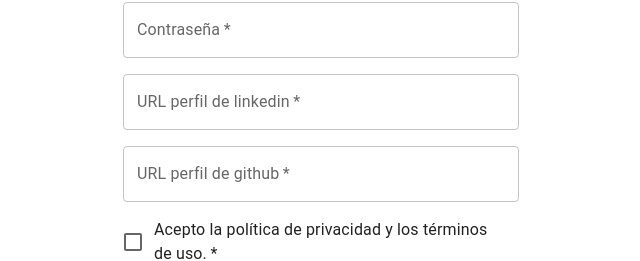
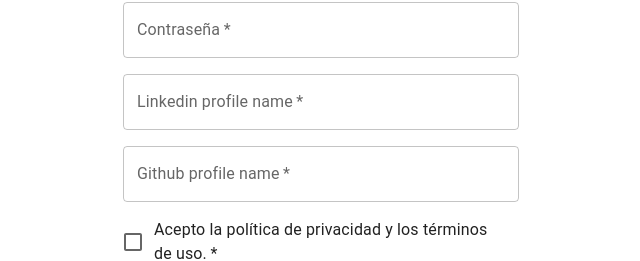
Before and after one commit to d0vak1n/ProjectColabo, a React (Vite) app in the folder ProjectColaboFront/: page /#/register in a window 1280 px wide. Shown: the part 318-579 px from the top of the page, without its empty margins (319-959 px from the left). Built offline with nearby package versions, Linux system fonts and the light colour scheme.

Commit message:
feat: added form handling

```diff
--- a/ProjectColaboFront/src/components/Auth/Login.jsx
+++ b/ProjectColaboFront/src/components/Auth/Login.jsx
@@ -22,10 +22,27 @@ function Copyright(props) {
 const Login = ({ setToken }) => {
   const [email, setEmail] = useState('');
   const [password, setPassword] = useState('');
+  const [emailError, setEmailError] = useState(false);
   const navigate = useNavigate();
 
   const handleSubmit = async (e) => {
     e.preventDefault();
+
+    //Comprobación de campos vacíos
+    if (!email || !password) {
+      alert('Por favor, rellena todos los campos');
+      return;
+    }
+
+    //Comprobar patron de email correcto
+    const emailRegex = /^[\w-]+(\.[\w-]+)*@([\w-]+\.)+[a-zA-Z]{2,7}$/;
+    if (!emailRegex.test(email)) {
+      setEmailError(true);
+      return;
+    } else {
+      setEmailError(false);
+    }
+
     try {
       const response = await axios.post('http://localhost:5000/login', { email, password });
       setToken(response.data.token);
@@ -67,26 +84,30 @@ const Login = ({ setToken }) => {
           <Typography component="h1" variant="h5">
             Login
           </Typography>
-                <Box component="form" noValidate onSubmit={handleSubmit} sx={{ mt: 1 }}>
+          <Box component="form" onSubmit={handleSubmit} sx={{ mt: 1 }}>
             <TextField
               margin="normal"
               required
               fullWidth
               label="Email"
-                    name="email"
+              value={email}
               autoComplete="email"
               autoFocus
+              error={emailError}
+              helperText={emailError ? 'El email es inválido' : ''}
               onChange={(e) => setEmail(e.target.value)}
+              inputProps={{ maxLength: 30 }}
             />
             <TextField
               margin="normal"
               required
               fullWidth
-                    name="password"
               label="Contraseña"
               type="password"
+              value={password}
               autoComplete="current-password"
               onChange={(e) => setPassword(e.target.value)}
+              inputProps={{ maxLength: 30 }}
             />
             <FormControlLabel
               control={<Checkbox value="remember" color="primary" />}
--- a/ProjectColaboFront/src/components/Auth/Register.jsx
+++ b/ProjectColaboFront/src/components/Auth/Register.jsx
@@ -8,8 +8,8 @@ function Copyright(props) {
   return (
     <Typography variant="body2" color="text.secondary" align="center" {...props}>
       {'Copyright © '}
-        ProjectColabo
-        {' '}
+      ProjectColabo
+      {' '}
       {new Date().getFullYear()}
       {'.'}
     </Typography>
@@ -30,6 +30,13 @@ const Register = () => {
   const handleSubmit = async (e) => {
     e.preventDefault();
 
+    // Comprobación de campos vacíos
+    if (!email || !password || !firstName || !lastName || !linkedin || !github) {
+      alert('Por favor, rellena todos los campos');
+      return;
+    }
+
+    //Comprobar patron de email correcto
     const emailRegex = /^[\w-]+(\.[\w-]+)*@([\w-]+\.)+[a-zA-Z]{2,7}$/;
     if (!emailRegex.test(email)) {
       setEmailError(true);
@@ -38,11 +45,30 @@ const Register = () => {
       setEmailError(false);
     }
 
-    if (password.length > 8 && password.length < 25) {
+    // Comprobar longitud de contraseña
+    if (password.length > 25) {
       setPasswordError(true);
       return;
     } else {
       setPasswordError(false);
+    }
+
+    // Comprobar si la contraseña contiene al menos un número, una mayuscula, una minuscula y un caracter especial
+    const numberRegex = /\d/;
+    const uppercaseRegex = /[A-Z]/;
+    const lowercaseRegex = /[a-z]/;
+    const specialCharRegex = /[!@#$%^&*(),.?":{}|<>]/;
+    if (!numberRegex.test(password) || !uppercaseRegex.test(password) || !lowercaseRegex.test(password) || !specialCharRegex.test(password)) {
+      setPasswordError(true);
+      return;
+    } else {
+      setPasswordError(false);
+    }
+
+    // Comprobación de campos vacíos
+    if (!email || !password || !firstName || !lastName || !linkedin || !github) {
+      alert('Por favor, rellena todos los campos');
+      return;
     }
 
     try {
@@ -70,7 +96,7 @@ const Register = () => {
         <Typography component="h1" variant="h5">
           Registro
         </Typography>
-        <Box component="form" noValidate onSubmit={handleSubmit} sx={{ mt: 3 }}>
+        <Box component="form" onSubmit={handleSubmit} sx={{ mt: 3 }}>
           <Grid container spacing={2}>
             <Grid item xs={12} sm={6}>
               <TextField
@@ -111,7 +137,7 @@ const Register = () => {
                 label="Contraseña"
                 type="password"
                 error={passwordError}
-                helperText={passwordError ? 'La contraseña debe tener al menos 8 caracteres' : ''}
+                helperText={passwordError ? 'La contraseña debe tener al menos 8 caracteres, una letra mayuscula y minuscula; un número y un caracter especial \n (!@#$%^&*(),.?":{}|<>)' : ''}
                 value={password}
                 onChange={(e) => setPassword(e.target.value)}
                 autoComplete="new-password"
@@ -121,8 +147,7 @@ const Register = () => {
               <TextField
                 required
                 fullWidth
-                label="URL perfil de linkedin"
-                type="url"
+                label="Linkedin profile name"
                 value={linkedin}
                 onChange={(e) => setLinkedin(e.target.value)}
                 autoComplete="new-password"
@@ -132,8 +157,7 @@ const Register = () => {
               <TextField
                 required
                 fullWidth
-                label="URL perfil de github"
-                type="url"
+                label="Github profile name"
                 value={github}
                 onChange={(e) => setGithub(e.target.value)}
                 autoComplete="new-password"
```
Lines whose indentation alone changed are shown as unchanged.
